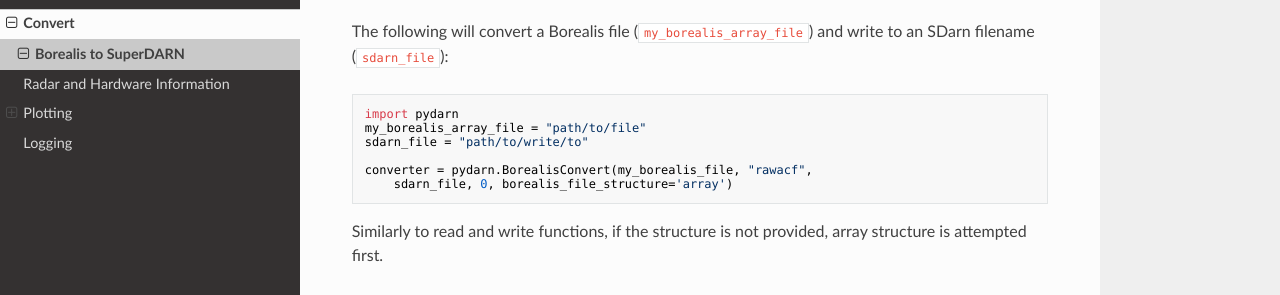
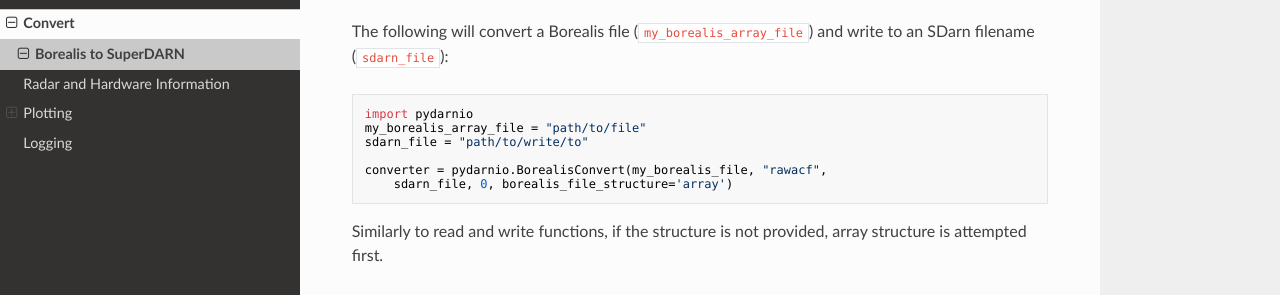
Before and after one commit to SuperDARN/pyDARNio, an MkDocs documentation site: the page built from docs/user/Borealis2SuperDARN.md, in a window 1280 px wide and 900 px high, scrolled down 529 px. Shown: the part 319-614 px from the top of the window. Built offline with MkDocs 1.6.1, drawn with Linux system fonts in a browser that asks for light colours; nearby versions of some CDN libraries.

Commit message:
switched pydarn to pydarnio

````diff
--- a/docs/user/Borealis2SuperDARN.md
+++ b/docs/user/Borealis2SuperDARN.md
@@ -33,11 +33,11 @@ The following will convert a Borealis file (`my_borealis_array_file`) and write
 to an SDarn filename (`sdarn_file`):
 
 ```python
-import pydarn
+import pydarnio
 my_borealis_array_file = "path/to/file"
 sdarn_file = "path/to/write/to"
 
-converter = pydarn.BorealisConvert(my_borealis_file, "rawacf",
+converter = pydarnio.BorealisConvert(my_borealis_file, "rawacf",
     sdarn_file, 0, borealis_file_structure='array')
 ```
 
````
